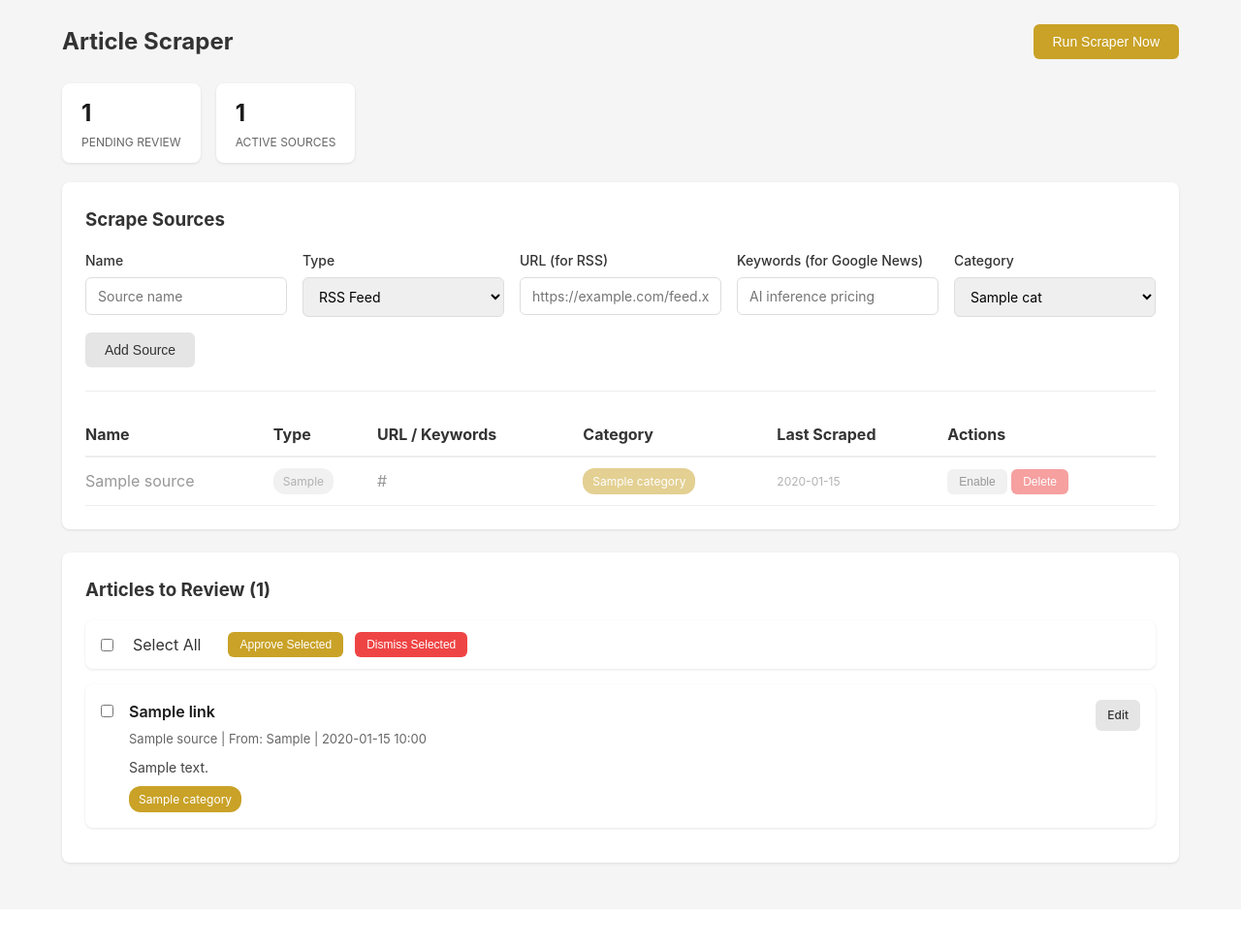
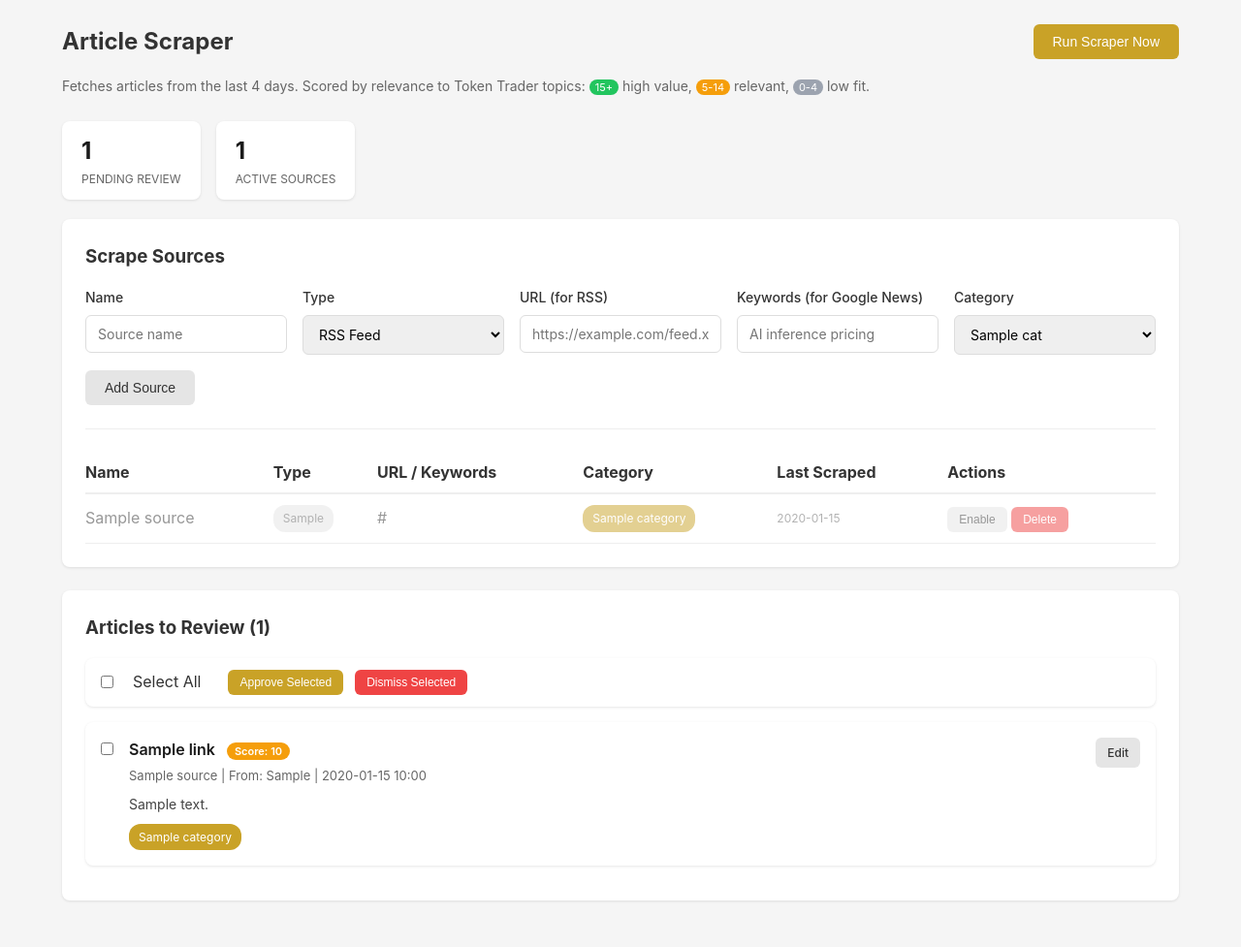
Before and after one commit to jsmilovitzlhc/token-trader-curation-vercel, a Flask app: template templates/scrape.html in a window 1280 px wide. Shown: the part 64-1041 px from the top of the page at 97% size. Before the commit the page ends 957 px from the top, so only its background shows below. Run offline with Flask 3, Linux system fonts and the light colour scheme; the template is opened without the code that fills it: most values are stand-ins (such as "Sample title", 1, 10 or a date in 2020); some libraries are stand-ins or nearby versions.

Commit message:
Add relevance scoring and 4-day recency filter
Scoring based on Token Trader value chain keywords:
- Tier 1 (10pts): inference pricing, compute futures, GPU rental, OCPI
- Tier 2 (5pts): provider pricing, cloud providers, power costs
- Tier 3 (2pts): NVIDIA, model releases, cloud platforms

Features:
- Articles older than 4 days are filtered out
- Relevance scores displayed with color-coded badges
- High-relevance articles (15+) auto-prioritized
- Sorted by score, then by date
- Scrape results show filtered counts

Co-Authored-By: Claude Opus 4.5 <noreply@anthropic.com>

```diff
--- a/app.py
+++ b/app.py
@@ -119,6 +119,7 @@ def init_db():
     try:
         cur.execute("ALTER TABLE links ADD COLUMN IF NOT EXISTS scraped_from TEXT DEFAULT ''")
         cur.execute("ALTER TABLE links ADD COLUMN IF NOT EXISTS published_date TEXT DEFAULT ''")
+        cur.execute("ALTER TABLE links ADD COLUMN IF NOT EXISTS relevance_score INTEGER DEFAULT 0")
     except:
         pass
 
@@ -196,6 +197,106 @@ def init_default_sources():
     cur.close()
 
 
+# Relevance scoring keywords - aligned with Token Trader value chain
+# Tier 1: Direct value chain (10 points each)
+TIER1_KEYWORDS = [
+    'inference pricing', 'token pricing', 'api pricing', 'price per token',
+    'compute futures', 'cme compute', 'ice gpu', 'gpu futures', 'compute derivatives',
+    'gpu rental', 'h100 pricing', 'compute marketplace', 'gpu-hour',
+    'silicon data', 'ocpi', 'compute index',
+    'nvidia earnings', 'data center revenue', 'nvidia revenue',
+]
+
+# Tier 2: High relevance market context (5 points each)
+TIER2_KEYWORDS = [
+    'openai pricing', 'anthropic pricing', 'claude pricing', 'gpt pricing', 'gemini pricing',
+    'coreweave', 'lambda labs', 'together ai', 'replicate',
+    'gpu shortage', 'compute capacity', 'gpu availability',
+    'data center power', 'power consumption', 'electricity cost',
+    'cftc', 'commodity regulation', 'compute commodity',
+    'inference cost', 'training cost', 'model economics',
+]
+
+# Tier 3: Supply chain context (2 points each)
+TIER3_KEYWORDS = [
+    'nvidia', 'amd', 'intel', 'h100', 'h200', 'b100', 'blackwell', 'hopper',
+    'openai', 'anthropic', 'google ai', 'meta ai', 'mistral',
+    'aws', 'azure', 'google cloud', 'gcp',
+    'ai infrastructure', 'gpu cluster', 'ai chip',
+    'model release', 'frontier model', 'llm',
+]
+
+
+def calculate_relevance_score(title, description=''):
+    """Calculate relevance score for Token Trader audience (0-100)."""
+    text = f"{title} {description}".lower()
+    score = 0
+
+    # Check Tier 1 keywords (highest value)
+    for keyword in TIER1_KEYWORDS:
+        if keyword in text:
+            score += 10
+
+    # Check Tier 2 keywords
+    for keyword in TIER2_KEYWORDS:
+        if keyword in text:
+            score += 5
+
+    # Check Tier 3 keywords
+    for keyword in TIER3_KEYWORDS:
+        if keyword in text:
+            score += 2
+
+    # Cap at 100
+    return min(score, 100)
+
+
+def parse_article_date(date_str):
+    """Parse various date formats and return datetime object."""
+    if not date_str:
+        return None
+
+    # Common RSS date formats
+    formats = [
+        '%a, %d %b %Y %H:%M:%S %z',      # RFC 822: "Mon, 01 Jan 2024 12:00:00 +0000"
+        '%a, %d %b %Y %H:%M:%S %Z',      # With timezone name
+        '%Y-%m-%dT%H:%M:%S%z',           # ISO 8601
+        '%Y-%m-%dT%H:%M:%SZ',            # ISO 8601 UTC
+        '%Y-%m-%d %H:%M:%S',             # Simple datetime
+        '%Y-%m-%d',                       # Simple date
+    ]
+
+    # Clean up the date string
+    date_str = date_str.strip()
+    # Handle "GMT" timezone
+    date_str = date_str.replace(' GMT', ' +0000')
+
+    for fmt in formats:
+        try:
+            return datetime.strptime(date_str, fmt)
+        except ValueError:
+            continue
+
+    return None
+
+
+def is_recent_article(date_str, max_days=4):
+    """Check if article was published within max_days."""
+    if not date_str:
+        return True  # Include articles with no date (can't verify)
+
+    pub_date = parse_article_date(date_str)
+    if not pub_date:
+        return True  # Include if we can't parse the date
+
+    # Make pub_date timezone-naive for comparison
+    if pub_date.tzinfo:
+        pub_date = pub_date.replace(tzinfo=None)
+
+    cutoff = datetime.now() - timedelta(days=max_days)
+    return pub_date >= cutoff
+
+
 def parse_rss_feed(url):
     """Parse an RSS feed and return articles."""
     articles = []
@@ -251,11 +352,11 @@ def parse_rss_feed(url):
     return articles
 
 
-def search_google_news(keywords, days_back=7):
-    """Search Google News RSS for keywords."""
+def search_google_news(keywords, days_back=4):
+    """Search Google News RSS for keywords. Default 4 days for fast-moving markets."""
     articles = []
     try:
-        # Google News RSS search
+        # Google News RSS search - limit to recent articles
         encoded_query = quote_plus(keywords)
         url = f"https://news.google.com/rss/search?q={encoded_query}+when:{days_back}d&hl=en-US&gl=US&ceid=US:en"
 
@@ -291,8 +392,13 @@ def search_google_news(keywords, days_back=7):
     return articles
 
 
-def scrape_all_sources():
-    """Scrape all enabled sources and return new articles."""
+def scrape_all_sources(max_days=4, min_score=0):
+    """Scrape all enabled sources and return new articles.
+
+    Args:
+        max_days: Only include articles published within this many days
+        min_score: Minimum relevance score to include (0-100)
+    """
     db = get_db()
     cur = db.cursor()
 
@@ -300,13 +406,16 @@ def scrape_all_sources():
     sources = cur.fetchall()
 
     new_articles = []
+    skipped_old = 0
+    skipped_low_score = 0
+
     for source in sources:
         articles = []
 
         if source['source_type'] == 'rss' and source['url']:
             articles = parse_rss_feed(source['url'])
         elif source['source_type'] == 'google_news' and source['keywords']:
-            articles = search_google_news(source['keywords'])
+            articles = search_google_news(source['keywords'], days_back=max_days)
 
         for article in articles:
             # Check if URL already exists
@@ -314,24 +423,47 @@ def scrape_all_sources():
             if cur.fetchone():
                 continue
 
-            # Insert new article
+            # Filter by date - skip articles older than max_days
+            pub_date = article.get('published_date', '')
+            if not is_recent_article(pub_date, max_days=max_days):
+                skipped_old += 1
+                continue
+
+            # Calculate relevance score
+            title = article.get('title', '')
+            description = article.get('description', '')
+            relevance_score = calculate_relevance_score(title, description)
+
+            # Skip low-relevance articles
+            if relevance_score < min_score:
+                skipped_low_score += 1
+                continue
+
+            # Insert new article with relevance score
             try:
                 cur.execute('''
-                    INSERT INTO links (url, title, description, source, author, category, status, scraped_from, published_date)
-                    VALUES (%s, %s, %s, %s, %s, %s, 'scraped', %s, %s)
+                    INSERT INTO links (url, title, description, source, author, category, status, scraped_from, published_date, relevance_score, priority)
+                    VALUES (%s, %s, %s, %s, %s, %s, 'scraped', %s, %s, %s, %s)
                     RETURNING id
                 ''', (
                     article['url'],
-                    article.get('title', ''),
-                    article.get('description', ''),
+                    title,
+                    description,
                     article.get('source', source['name']),
                     article.get('author', ''),
                     source['category'],
                     source['name'],
-                    article.get('published_date', '')
+                    pub_date,
+                    relevance_score,
+                    1 if relevance_score >= 15 else 0  # Auto-prioritize high-relevance
                 ))
                 new_id = cur.fetchone()['id']
-                new_articles.append({**article, 'id': new_id, 'source_name': source['name']})
+                new_articles.append({
+                    **article,
+                    'id': new_id,
+                    'source_name': source['name'],
+                    'relevance_score': relevance_score
+                })
             except Exception as e:
                 print(f"Error inserting article: {e}")
                 db.rollback()
@@ -345,7 +477,16 @@ def scrape_all_sources():
 
     db.commit()
     cur.close()
-    return new_articles
+
+    # Sort by relevance score descending
+    new_articles.sort(key=lambda x: x.get('relevance_score', 0), reverse=True)
+
+    return {
+        'articles': new_articles,
+        'count': len(new_articles),
+        'skipped_old': skipped_old,
+        'skipped_low_score': skipped_low_score
+    }
 
 
 def publish_to_beehiiv(title, content_html, status='draft'):
@@ -739,11 +880,11 @@ def scrape_page():
     cur.execute("SELECT COUNT(*) as count FROM links WHERE status = 'scraped'")
     scraped_count = cur.fetchone()['count']
 
-    # Get recent scraped articles
+    # Get recent scraped articles - sorted by relevance score, then date
     cur.execute("""
         SELECT * FROM links
         WHERE status = 'scraped'
-        ORDER BY created_at DESC
+        ORDER BY relevance_score DESC, created_at DESC
         LIMIT 50
     """)
     recent_scraped = cur.fetchall()
@@ -761,11 +902,13 @@ def scrape_page():
 @require_auth
 def run_scrape():
     """Run scraping on all enabled sources."""
-    new_articles = scrape_all_sources()
+    result = scrape_all_sources(max_days=4, min_score=0)
     return jsonify({
         'success': True,
-        'new_articles': len(new_articles),
-        'articles': new_articles[:20]  # Return first 20 for display
+        'new_articles': result['count'],
+        'skipped_old': result['skipped_old'],
+        'skipped_low_score': result['skipped_low_score'],
+        'articles': result['articles'][:20]  # Return first 20 for display
     })
 
 
--- a/templates/scrape.html
+++ b/templates/scrape.html
@@ -3,10 +3,16 @@
 {% block title %}Scrape Articles - Token Trader{% endblock %}
 
 {% block content %}
-<div style="display: flex; justify-content: space-between; align-items: center; margin-bottom: 24px;">
+<div style="display: flex; justify-content: space-between; align-items: center; margin-bottom: 16px;">
     <h2>Article Scraper</h2>
     <button id="runScrape" class="btn btn-primary">Run Scraper Now</button>
 </div>
+<p style="color: #666; font-size: 14px; margin-bottom: 24px;">
+    Fetches articles from the last 4 days. Scored by relevance to Token Trader topics:
+    <span style="background: #22c55e; color: white; padding: 1px 6px; border-radius: 8px; font-size: 11px;">15+</span> high value,
+    <span style="background: #f59e0b; color: white; padding: 1px 6px; border-radius: 8px; font-size: 11px;">5-14</span> relevant,
+    <span style="background: #9ca3af; color: white; padding: 1px 6px; border-radius: 8px; font-size: 11px;">0-4</span> low fit.
+</p>
 
 <div class="stats">
     <div class="stat">
@@ -123,6 +129,19 @@
                 <div class="link-content">
                     <div class="link-title">
                         <a href="{{ link.url }}" target="_blank">{{ link.title or 'No title' }}</a>
+                        {% if link.relevance_score and link.relevance_score >= 15 %}
+                        <span style="background: #22c55e; color: white; padding: 2px 8px; border-radius: 10px; font-size: 11px; margin-left: 8px;">
+                            Score: {{ link.relevance_score }}
+                        </span>
+                        {% elif link.relevance_score and link.relevance_score >= 5 %}
+                        <span style="background: #f59e0b; color: white; padding: 2px 8px; border-radius: 10px; font-size: 11px; margin-left: 8px;">
+                            Score: {{ link.relevance_score }}
+                        </span>
+                        {% elif link.relevance_score %}
+                        <span style="background: #9ca3af; color: white; padding: 2px 8px; border-radius: 10px; font-size: 11px; margin-left: 8px;">
+                            Score: {{ link.relevance_score }}
+                        </span>
+                        {% endif %}
                     </div>
                     <div class="link-meta">
                         {{ link.source }}
@@ -134,6 +153,9 @@
                     {% endif %}
                     <div class="link-tags">
                         <span class="tag tag-category">{{ link.category }}</span>
+                        {% if link.priority == 1 %}
+                        <span class="tag" style="background: #c9a227; color: white;">High Priority</span>
+                        {% endif %}
                     </div>
                 </div>
                 <div class="link-actions">
@@ -186,7 +208,12 @@ document.getElementById('runScrape').addEventListener('click', async function()
             resultDiv.style.background = '#f0fdf4';
             resultDiv.style.color = '#166534';
             resultDiv.style.border = '1px solid #bbf7d0';
-            resultDiv.textContent = `Found ${data.new_articles} new articles!`;
+
+            let msg = `Found ${data.new_articles} relevant articles`;
+            if (data.skipped_old > 0 || data.skipped_low_score > 0) {
+                msg += ` (filtered: ${data.skipped_old || 0} old, ${data.skipped_low_score || 0} low relevance)`;
+            }
+            resultDiv.textContent = msg;
             resultDiv.style.display = 'block';
 
             if (data.new_articles > 0) {
```
